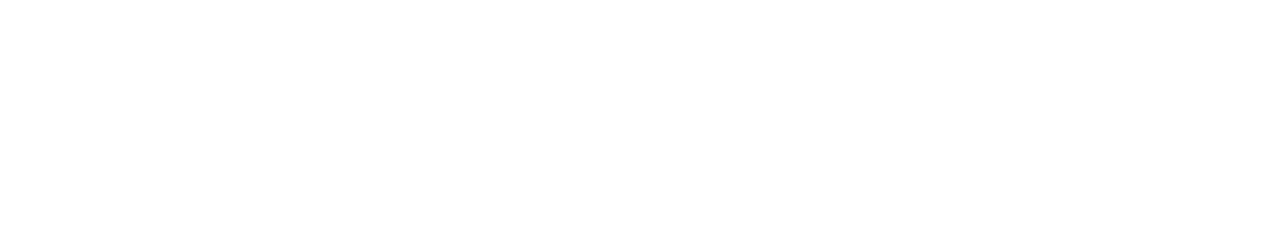
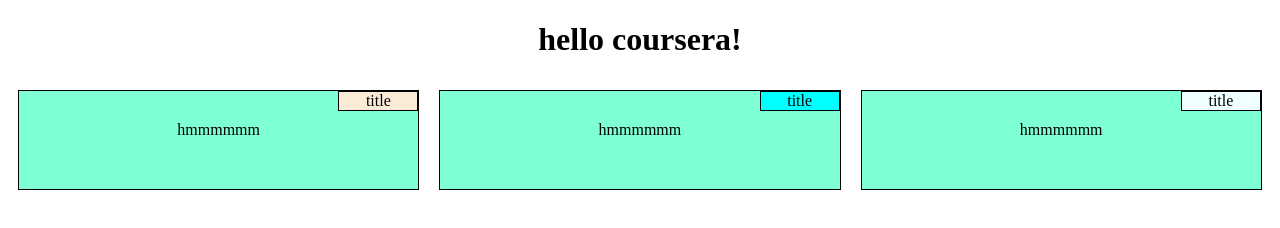
Before and after one commit to pouyasolltani81/module2-solution, a plain HTML site: page index.html in a window 1280 px wide. Drawn offline with Linux system fonts and the light colour scheme.

Commit message:
Update index.html

```diff
--- a/index.html
+++ b/index.html
@@ -1,5 +1,30 @@
 <!Doctype html>
 <html>
-<head></head>
-<body></body>
+
+<head>
+    <meta charset="utf-8">
+    <meta name="viewport" content="width=device-width, initial-scale=1">
+    <title>solution</title>
+    <link rel="stylesheet" href="css.css">
+
+</head>
+
+<body>
+    <h1>hello coursera!</h1>
+    <div  class="col-lg-4 col-md-6 col-sm-12 co"><section>
+        <div class="title a">title</div>
+        <div class="content">hmmmmmm</div>
+    </section></div>
+    <div class="col-lg-4 col-md-6 col-sm-12 co"><section >
+        <div class="title b">title</div>
+        <div class="content">hmmmmmm</div>
+    </section></div>
+    <div class="col-lg-4 col-md-12 col-sm-12 co"><section >
+        <div class="title c">title</div>
+        <div class="content">hmmmmmm</div>
+    </section>
+</div>
+
+</body>
+
 </html>
```
